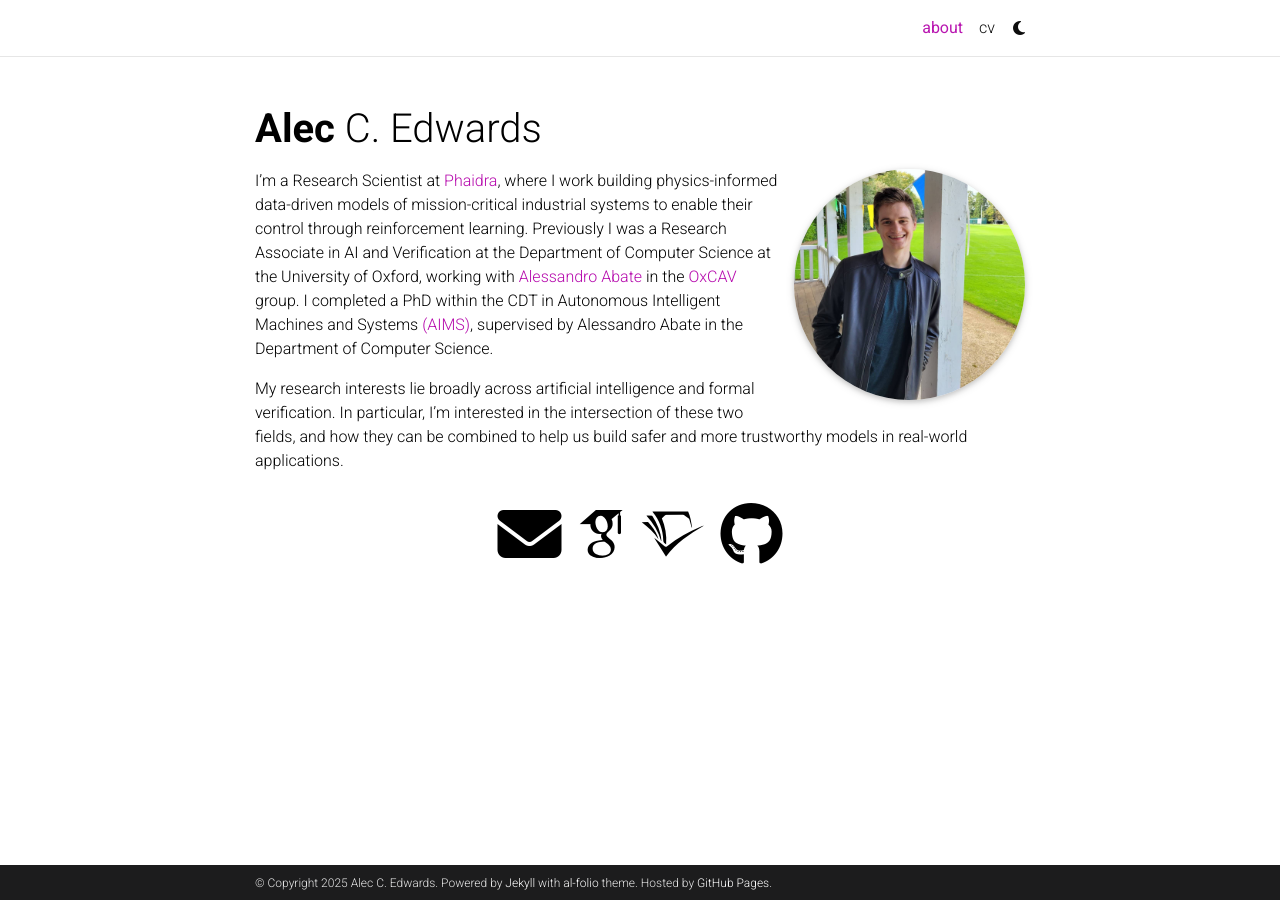
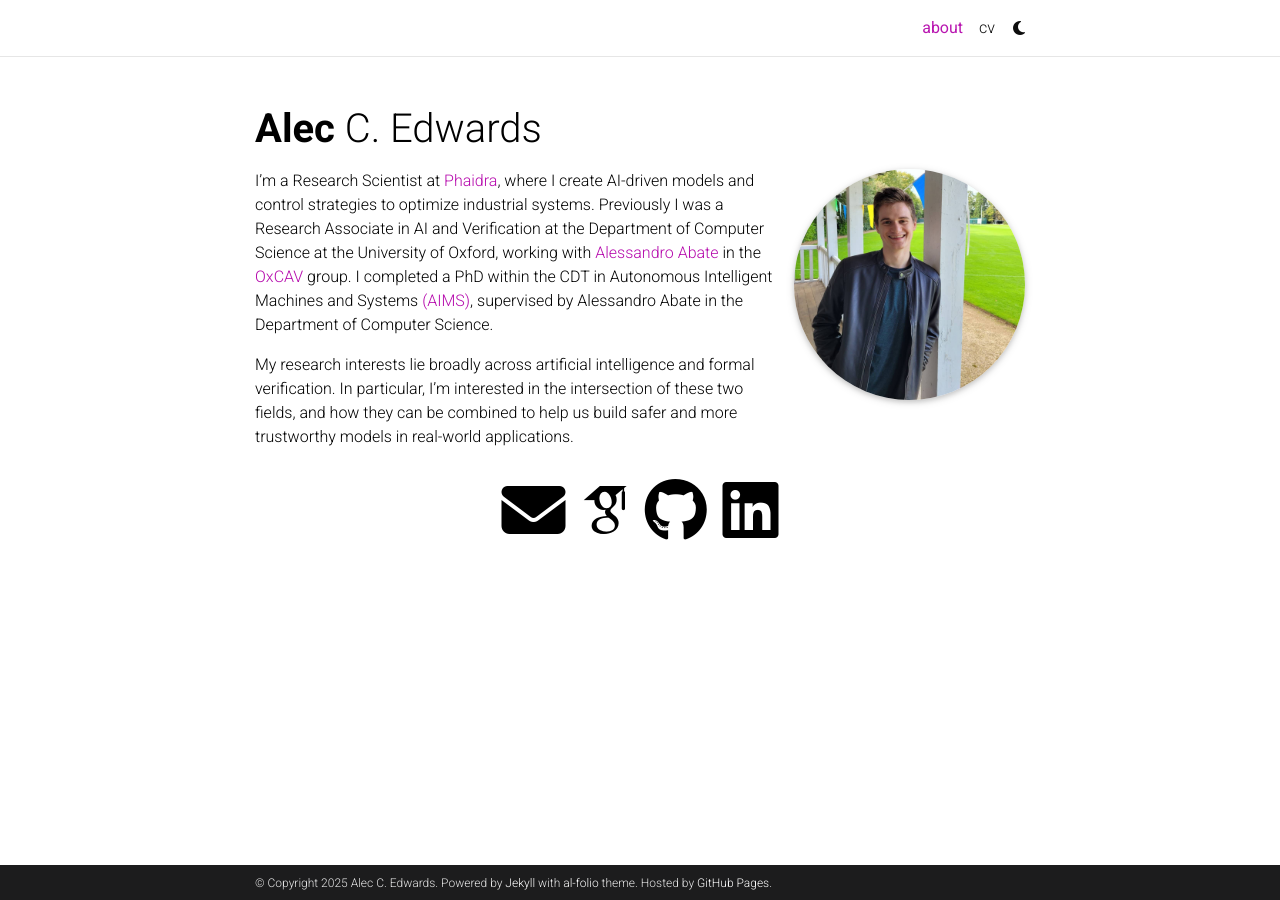
Before and after one commit to aleccedwards/aleccedwards.github.io, a Jekyll site: the page built from _pages/about.md, in a window 1280 px wide. Built offline with Jekyll 4.4.1, drawn with Linux system fonts in a browser that asks for light colours; full-size pictures stand in for the smaller copies a plugin makes; some web fonts are replaced; comment, search, counter and statistics services are not loaded; a style sheet for code colours, icons or effects is not loaded.

```diff
--- a/_config.yml
+++ b/_config.yml
@@ -70,10 +70,10 @@ github_username: aleccedwards # your GitHub user name
 gitlab_username: # your GitLab user name
 twitter_username: # your Twitter handle
 mastodon_username: # your mastodon instance+username in the format instance.tld/@username
-linkedin_username: # your LinkedIn user name
+linkedin_username: alec-edwards-a17a08356 # your LinkedIn user name
 telegram_username: # your Telegram user name
 scholar_userid: nIU1LXwAAAAJ&hl=en # your Google Scholar ID
-semanticscholar_id: 2112879828 # your Semantic Scholar ID
+# semanticscholar_id: 2112879828 # your Semantic Scholar ID
 whatsapp_number: # your WhatsApp number (full phone number in international format. Omit any zeroes, brackets, or dashes when adding the phone number in international format.)
 orcid_id: # your ORCID ID
 medium_username: # your Medium username
--- a/_pages/about.md
+++ b/_pages/about.md
@@ -16,7 +16,7 @@ selected_papers: false # includes a list of papers marked as "selected={true}"
 social: true  # includes social icons at the bottom of the page
 ---
 
-I'm a Research Scientist at [Phaidra](https://www.phaidra.ai/), where I work building physics-informed data-driven models of mission-critical industrial systems to enable their control through reinforcement learning. Previously I was a Research Associate in AI and Verification at the Department of Computer Science at the University of Oxford, working with [Alessandro Abate](https://www.cs.ox.ac.uk/people/alessandro.abate/) in the [OxCAV](https://oxcav.web.ox.ac.uk/) group. I completed a PhD within the CDT in Autonomous
+I'm a Research Scientist at [Phaidra](https://www.phaidra.ai/), where I create AI-driven models and control strategies to optimize industrial systems. Previously I was a Research Associate in AI and Verification at the Department of Computer Science at the University of Oxford, working with [Alessandro Abate](https://www.cs.ox.ac.uk/people/alessandro.abate/) in the [OxCAV](https://oxcav.web.ox.ac.uk/) group. I completed a PhD within the CDT in Autonomous
 Intelligent Machines and Systems [(AIMS)](https://aims.robots.ox.ac.uk/),
 supervised by Alessandro Abate in the Department of Computer Science.
 
```
